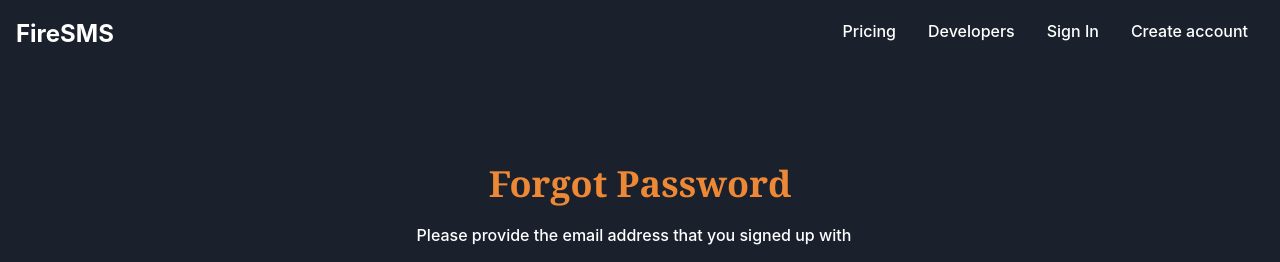
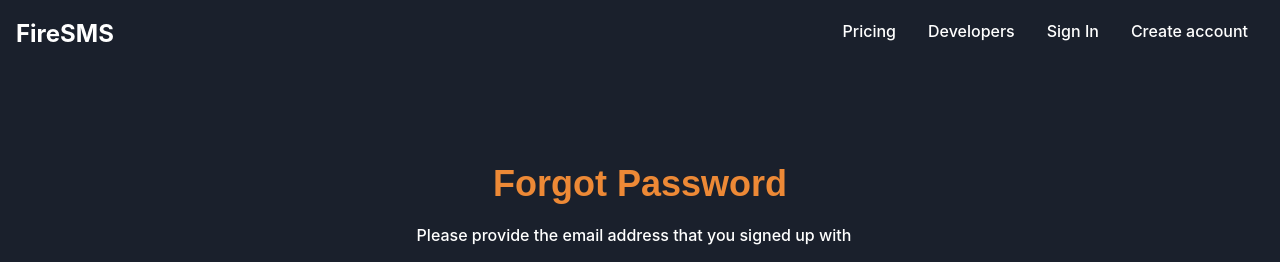
Before and after one commit to africacodeacademy/FireSMS-Frontend, a React (Create React App) app: page /ResetPassword in a window 1280 px wide. Shown: the top 262 px of the page. Built offline with nearby package versions, Linux system fonts and the light colour scheme.

Commit message:
commit add fonts

```diff
--- a/src/Components/ForgotPassword/ForgotPasswordForm.tsx
+++ b/src/Components/ForgotPassword/ForgotPasswordForm.tsx
@@ -41,6 +41,8 @@ function ForgotPasswordForm() {
               pb={{ base: "4%", md: "2%" }}
               pt={{ base: "1%", md: "0%" }}
               textAlign="center"
+              fontFamily="sans-serif"
+              fontWeight="bold"
             >
               Forgot Password
             </Heading>
--- a/src/Components/Sign In/signInform.tsx
+++ b/src/Components/Sign In/signInform.tsx
@@ -49,6 +49,8 @@ function SignINForm() {
               pb={{ base: "8%", md: "5%" }}
               pt={{ base: "1%", md: "0%" }}
               textAlign="center"
+              fontFamily="sans-serif"
+              fontWeight="bold"
             >
               Login
             </Heading>
--- a/src/Components/Sign Up/signUpForm.tsx
+++ b/src/Components/Sign Up/signUpForm.tsx
@@ -49,6 +49,8 @@ function SignUpForm() {
               pb={{ base: "8%", md: "5%" }}
               pt={{ base: "1%", md: "0%" }}
               textAlign="center"
+              fontFamily="sans-serif"
+              fontWeight="bold"
             >
               Create Account
             </Heading>
```
